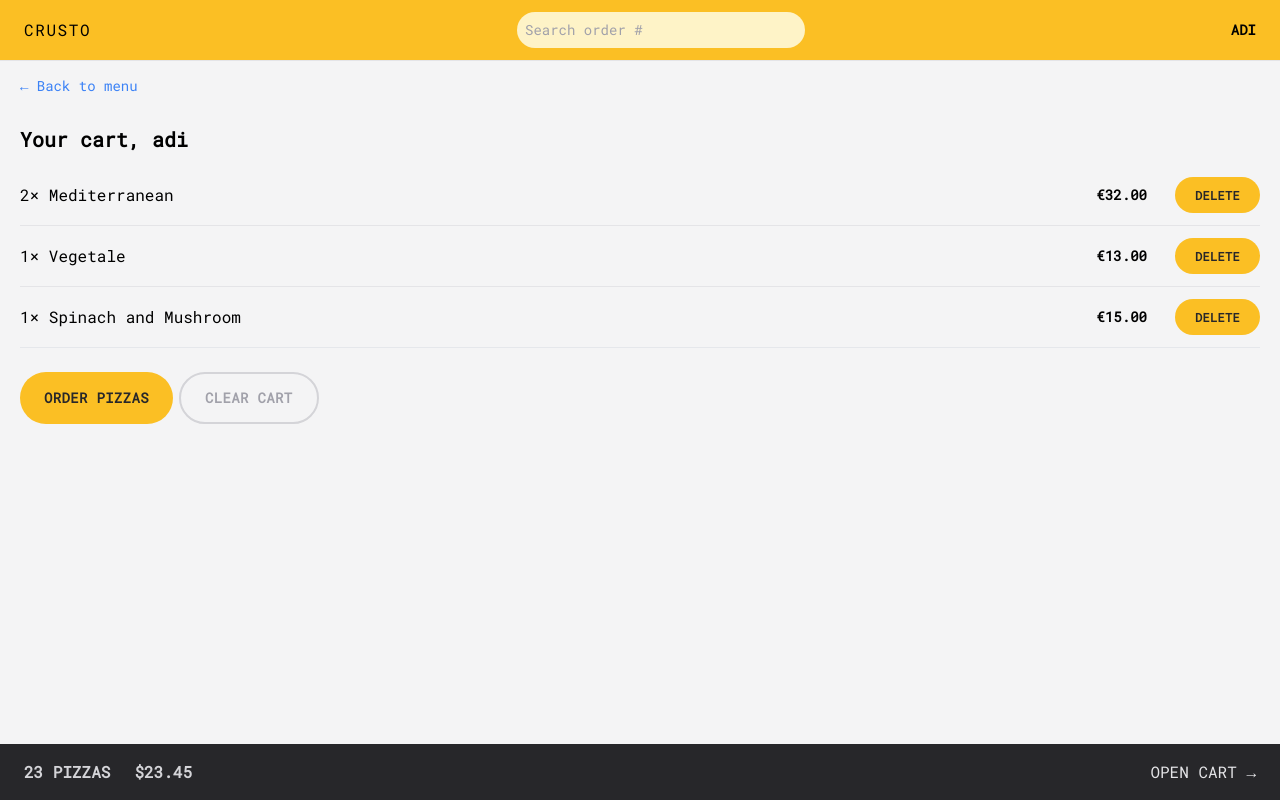
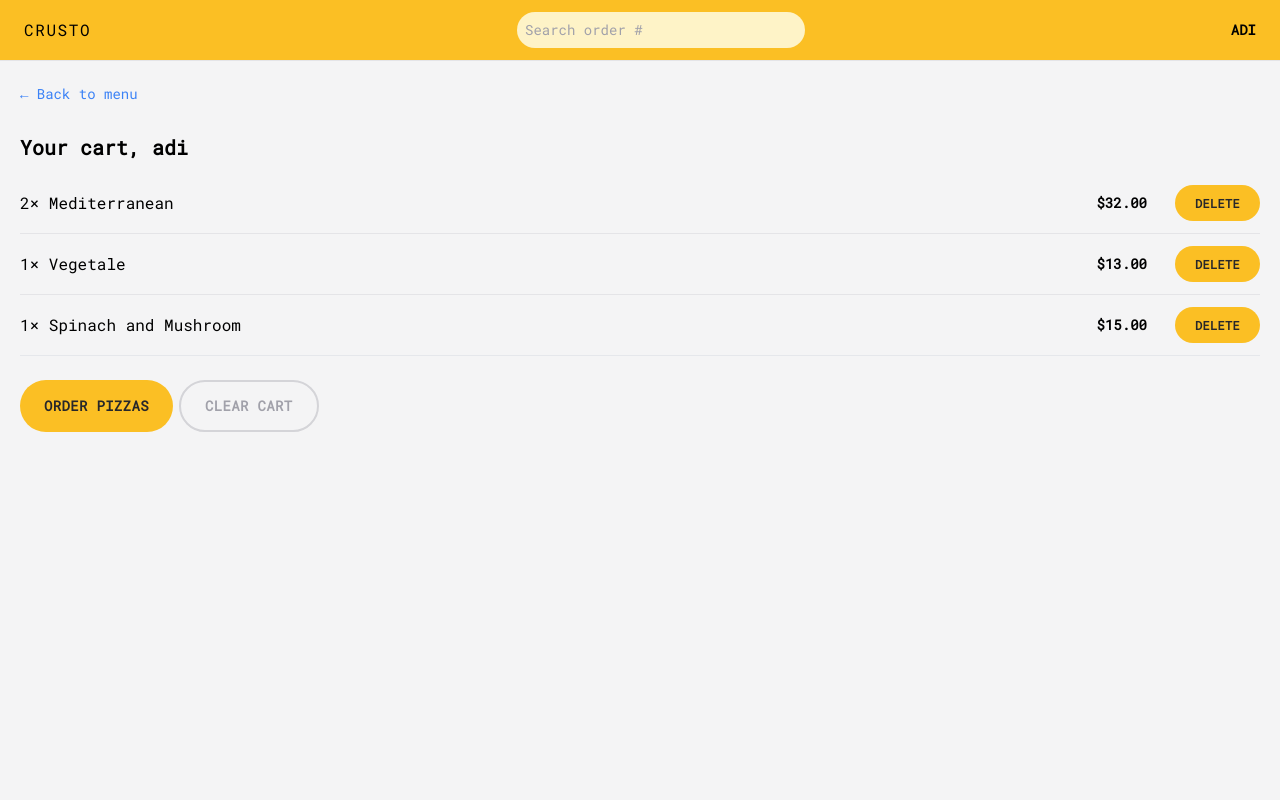
Before and after one commit to adityagrover111/crusto, a React (Vite) app: page /cart in a window 1280 px wide. Built offline with nearby package versions, Linux system fonts and the light colour scheme.

Commit message:
implemented cartoverview, connected menu to cartoverview

```diff
--- a/src/features/cart/CartOverview.jsx
+++ b/src/features/cart/CartOverview.jsx
@@ -1,11 +1,17 @@
+import { useSelector } from 'react-redux'
 import { Link } from 'react-router-dom'
+import { getTotalCartQuantity, getTotalCartPrice } from './cartSlice'
+import { formatCurrency } from '../../utils/helpers'
 
 function CartOverview() {
+    const totalCartPrice = useSelector(getTotalCartPrice)
+    const totalCartQuantity = useSelector(getTotalCartQuantity)
+    if (!totalCartQuantity) return null
     return (
         <div className="flex items-center justify-between bg-zinc-800 px-4 py-4 text-sm uppercase text-zinc-200 sm:px-6 md:text-base">
             <p className="space-x-4 font-semibold text-zinc-300 sm:space-x-6">
-                <span>23 pizzas</span>
-                <span>$23.45</span>
+                <span>{totalCartQuantity} pizzas</span>
+                <span>{formatCurrency(totalCartPrice)}</span>
             </p>
             <Link to="/cart">Open cart &rarr;</Link>
         </div>
--- a/src/features/cart/cartSlice.js
+++ b/src/features/cart/cartSlice.js
@@ -1,15 +1,7 @@
 import { createSlice } from '@reduxjs/toolkit'
 
 const initialState = {
-    cart: [
-        {
-            pizzaId: 12,
-            name: 'farmhouse',
-            quantity: 2,
-            unitPrice: 16,
-            totalPrice: 32,
-        },
-    ],
+    cart: [],
 }
 
 const cartSlice = createSlice({
@@ -55,3 +47,8 @@
     clearCart,
 } = cartSlice.actions
 export default cartSlice.reducer
+export const getTotalCartQuantity = (state) =>
+    state.cart.cart.reduce((sum, item) => sum + item.quantity, 0)
+
+export const getTotalCartPrice = (state) =>
+    state.cart.cart.reduce((sum, item) => sum + item.totalPrice, 0)
--- a/src/features/menu/MenuItem.jsx
+++ b/src/features/menu/MenuItem.jsx
@@ -1,8 +1,22 @@
+import { useDispatch } from 'react-redux'
 import Button from '../../ui/Button'
 import { formatCurrency } from '../../utils/helpers'
+import { addItem } from '../cart/cartSlice'
 
 function MenuItem({ pizza }) {
+    const dispatch = useDispatch()
+
     const { id, name, unitPrice, ingredients, soldOut, imageUrl } = pizza
+    function handleAddToCart() {
+        const newItem = {
+            pizzaId: id,
+            name,
+            quantity: 1,
+            unitPrice,
+            totalPrice: unitPrice * 1,
+        }
+        dispatch(addItem(newItem))
+    }
 
     return (
         <li className="flex gap-4 py-2">
@@ -24,7 +38,11 @@
                             Sold out
                         </p>
                     )}
-                    <Button type="small">Add to cart</Button>
+                    {!soldOut && (
+                        <Button onClick={handleAddToCart} type="small">
+                            Add to cart
+                        </Button>
+                    )}
                 </div>
             </div>
         </li>
--- a/src/ui/AppLayout.jsx
+++ b/src/ui/AppLayout.jsx
@@ -8,10 +8,10 @@
     const isLoading = navigation.state === 'loading'
 
     return (
-        <div className="grid h-screen grid-rows-[auto_1fr_auto]">
+        <div className="grid h-screen grid-rows-[auto_1fr_auto] overflow-hidden">
             {isLoading && <Loader />}
             <Header />
-            <main className="mx-1 max-w-full">
+            <main className="mx-1 max-w-full overflow-y-auto py-2">
                 <Outlet />
             </main>
             <CartOverview />
--- a/src/ui/Button.jsx
+++ b/src/ui/Button.jsx
@@ -1,7 +1,7 @@
 import React from 'react'
 import { Link } from 'react-router-dom'
 
-function Button({ children, disabled, to, type }) {
+function Button({ children, disabled, to, type, onClick }) {
     const className =
         'inline-block rounded-full bg-amber-400 px-4 py-3 font-semibold uppercase tracking-wide text-zinc-800 transition-colors hover:bg-amber-300 focus:bg-amber-300 focus:outline-none focus:ring focus:ring-amber-300 focus:ring-offset-2 disabled:cursor-not-allowed sm:px-6 sm:py-4'
     const base =
@@ -19,6 +19,17 @@
                 {children}
             </Link>
         )
+    if (onClick)
+        return (
+            <button
+                onClick={onClick}
+                disabled={disabled}
+                className={styles[type]}
+            >
+                {children}
+            </button>
+        )
+
     return (
         <button disabled={disabled} className={styles[type]}>
             {children}
--- a/src/utils/helpers.js
+++ b/src/utils/helpers.js
@@ -1,21 +1,21 @@
 export function formatCurrency(value) {
-  return new Intl.NumberFormat("en", {
-    style: "currency",
-    currency: "EUR",
-  }).format(value);
+    return new Intl.NumberFormat('en', {
+        style: 'currency',
+        currency: 'USD',
+    }).format(value)
 }
 
 export function formatDate(dateStr) {
-  return new Intl.DateTimeFormat("en", {
-    day: "numeric",
-    month: "short",
-    hour: "2-digit",
-    minute: "2-digit",
-  }).format(new Date(dateStr));
+    return new Intl.DateTimeFormat('en', {
+        day: 'numeric',
+        month: 'short',
+        hour: '2-digit',
+        minute: '2-digit',
+    }).format(new Date(dateStr))
 }
 
 export function calcMinutesLeft(dateStr) {
-  const d1 = new Date().getTime();
-  const d2 = new Date(dateStr).getTime();
-  return Math.round((d2 - d1) / 60000);
+    const d1 = new Date().getTime()
+    const d2 = new Date(dateStr).getTime()
+    return Math.round((d2 - d1) / 60000)
 }
```
